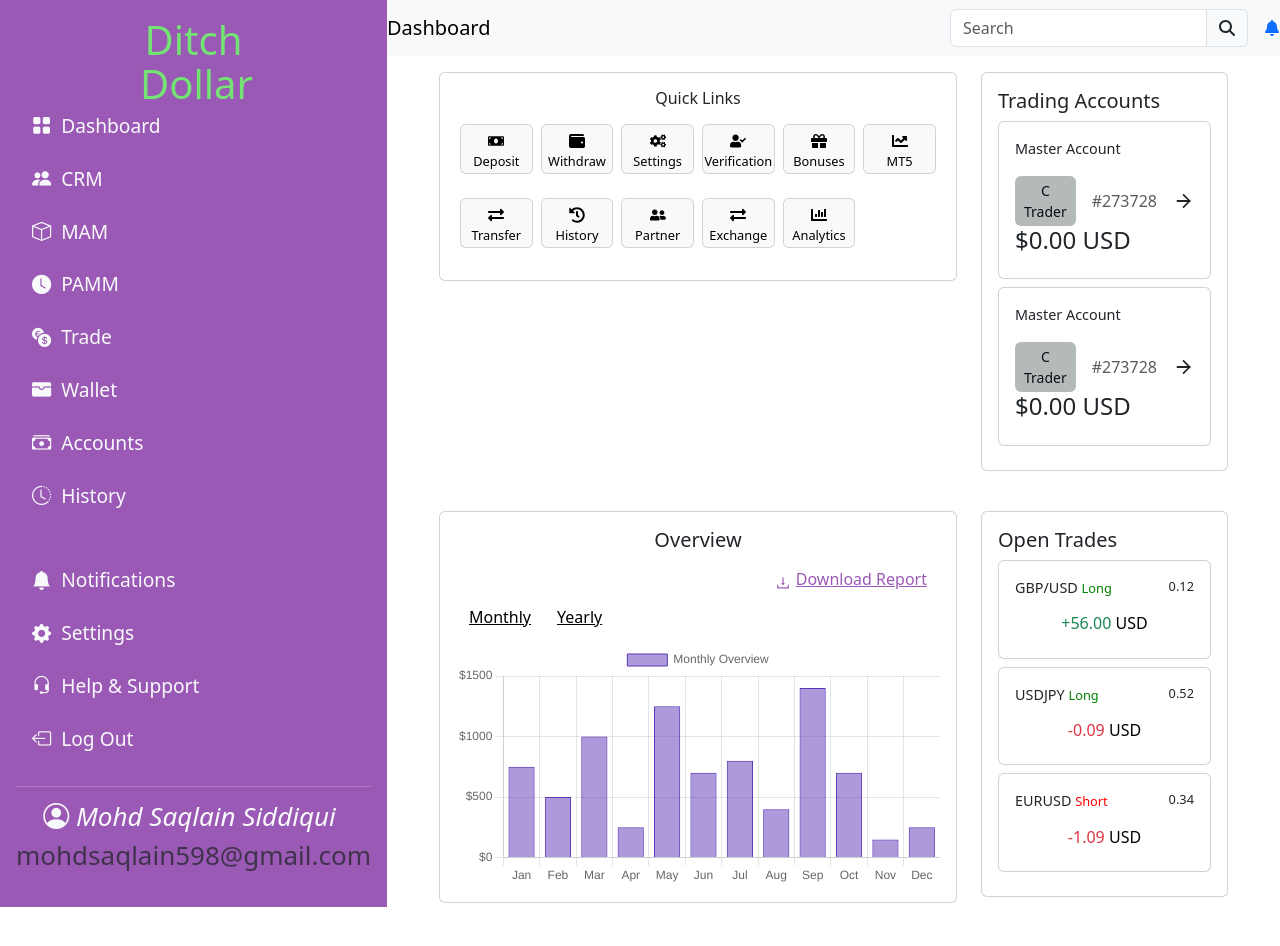
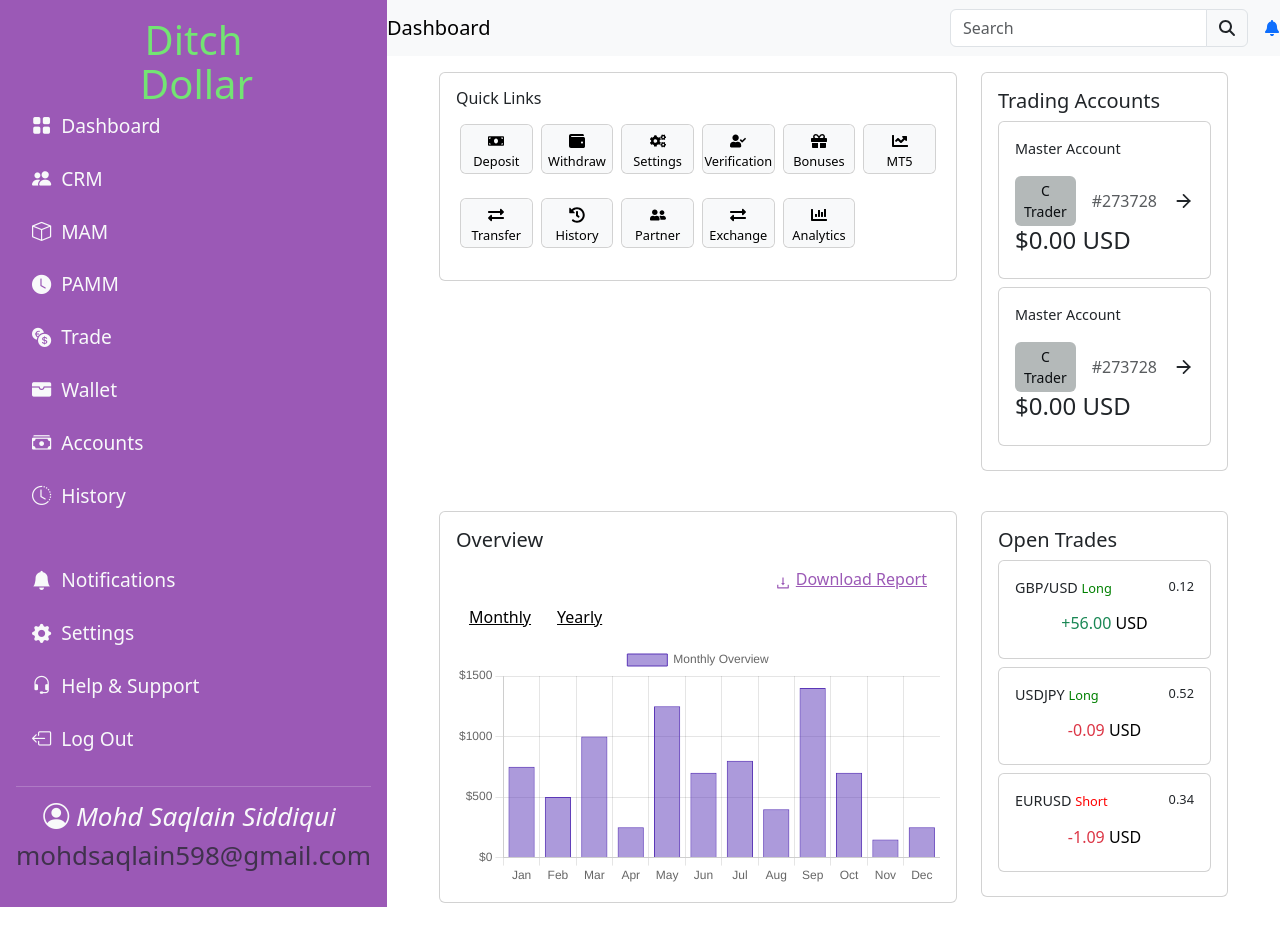
Before and after one commit to Saikysidd/testprojectformat, a React (Create React App) app in the folder my-app/: page / in a window 1280 px wide. Shown: the top 946 px of the page. Built offline with nearby package versions, Linux system fonts and the light colour scheme.

Commit message:
Initial commit

```diff
--- a/my-app/src/Pages/Overview.js
+++ b/my-app/src/Pages/Overview.js
@@ -40,7 +40,7 @@
   return (
     <Card className="mb-4 overview-card">
       <Card.Body>
-        <h5>Overview</h5>
+        <h5 className='d-flex justify-content-start'>Overview</h5>
         <div className="d-flex justify-content-end">
           <Button variant="link" style={{ color: '#9b59b6', display: 'flex', alignItems: 'end' }}>
             <AiOutlineDownload style={{ marginRight: 5 }} />
--- a/my-app/src/Pages/QuickLinks.js
+++ b/my-app/src/Pages/QuickLinks.js
@@ -6,7 +6,7 @@
   return (
     <Card className="mb-2" >
       <Card.Body >
-        <h6>Quick Links</h6>
+        <h6 className='d-flex justify-content-start'>Quick Links</h6>
         <Row className="g-2">
           {[
             { icon: <FaMoneyBill />, text: 'Deposit' },
```
